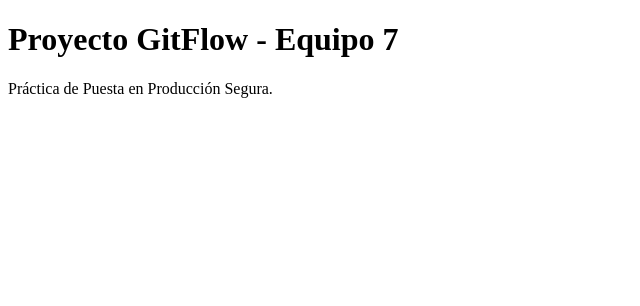
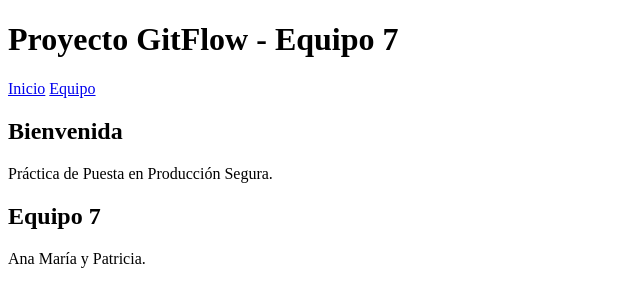
Before and after one commit to Bolenita/web-gitflow-equipo7, a plain HTML site: page index.html in a window 1280 px wide. Shown: the whole page, without its empty margins (0-640 px from the left). Drawn offline with Linux system fonts and the light colour scheme.

Commit message:
Añadir menu de navegacion

```diff
--- a/index.html
+++ b/index.html
@@ -6,6 +6,20 @@
 </head>
 <body>
     <h1>Proyecto GitFlow - Equipo 7</h1>
-    <p>Práctica de Puesta en Producción Segura.</p>
+
+    <nav>
+        <a href="#inicio">Inicio</a>
+        <a href="#equipo">Equipo</a>
+    </nav>
+
+    <section id="inicio">
+        <h2>Bienvenida</h2>
+        <p>Práctica de Puesta en Producción Segura.</p>
+    </section>
+
+    <section id="equipo">
+        <h2>Equipo 7</h2>
+        <p>Ana María y Patricia.</p>
+    </section>
 </body>
 </html>
```
